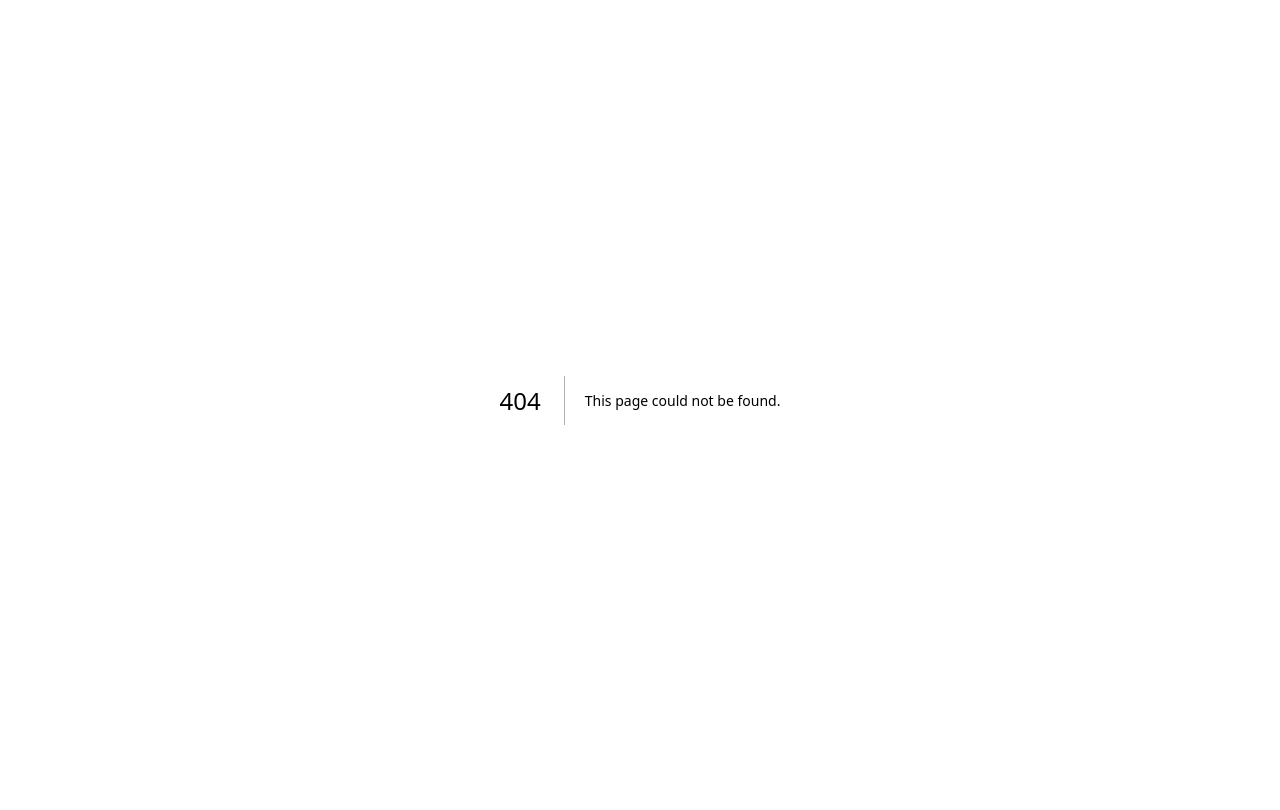
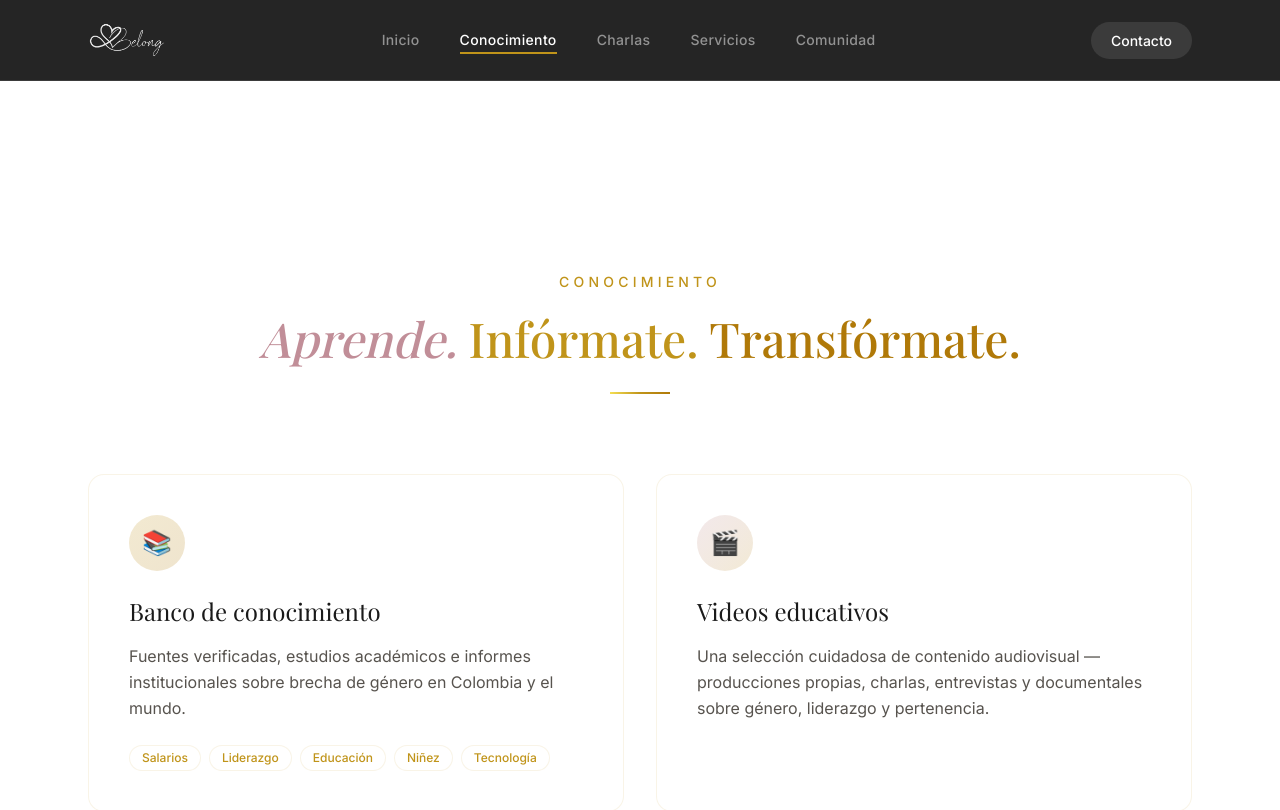
Before and after one commit to fundacionbelong-a11y/fundacionbelong, a Next.js app: page /conocimiento in a window 1280 px wide. Before the commit this address had no page. Shown: the top 810 px of the page. Built offline with nearby package versions, Linux system fonts and the light colour scheme; a web font is replaced by a local one.

Commit message:
feat: create dedicated conocimiento page
- Add /conocimiento route with EducacionPodcastSection
- Update nav to point Conocimiento to /conocimiento
- Separate from Inicio page

```diff
--- a/src/app/components/Layout.tsx
+++ b/src/app/components/Layout.tsx
@@ -6,7 +6,7 @@ import { usePathname } from 'next/navigation';
 
 const navItems = [
   { label: 'Inicio', href: '/' },
-  { label: 'Conocimiento', href: '/' },
+  { label: 'Conocimiento', href: '/conocimiento' },
   { label: 'Charlas', href: '/charlas' },
   { label: 'Servicios', href: '/servicios' },
   { label: 'Comunidad', href: '/comunidad' },
--- /dev/null
+++ b/src/app/conocimiento/page.tsx
@@ -0,0 +1,12 @@
+import EducacionPodcastSection from '../components/EducacionPodcastSection';
+import Layout from '../components/Layout';
+
+export default function ConocimientoPage() {
+  return (
+    <Layout>
+      <div className="pt-8">
+        <EducacionPodcastSection />
+      </div>
+    </Layout>
+  );
+}
```
